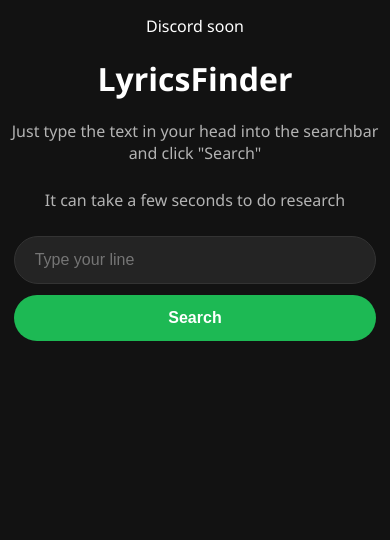
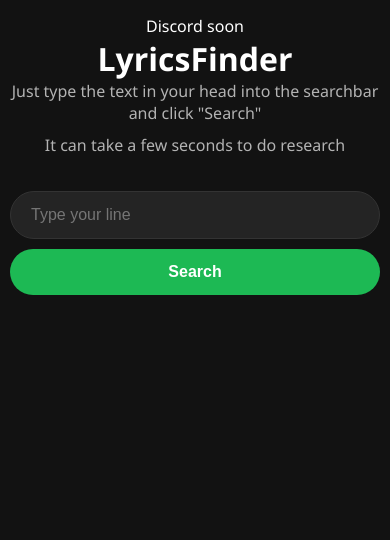
Before and after one commit to realkek2010/LyricsFinder, a Flask app: page / in a window 390 px wide. Shown: the top 540 px of the page. Run offline with Flask 3, Linux system fonts and the light colour scheme.

Commit message:
Update style.css
A few changes for the Design

```diff
--- a/static/style.css
+++ b/static/style.css
@@ -25,26 +25,81 @@ body {
     padding-bottom: 40px;
 }
 
-h1 {
+/* --- Discord Button (Fixed Top-Left) --- */
+.discord-link {
+    position: fixed;
+    top: 20px;
+    left: 20px;
+    background-color: #242424;
+    color: #5865F2; /* Discord-Blau */
+    padding: 10px;
+    border-radius: 50%;
+    display: flex;
+    align-items: center;
+    justify-content: center;
+    width: 45px;
+    height: 45px;
+    box-shadow: 0 4px 10px rgba(0,0,0,0.4);
+    transition: transform 0.2s ease, background-color 0.2s ease, box-shadow 0.2s ease, color 0.2s ease;
+    z-index: 1000;
+}
+
+.discord-icon {
+    width: 24px;
+    height: 24px;
+}
+
+.discord-link:hover {
+    background-color: #5865F2;
+    color: #ffffff;
+    transform: scale(1.1);
+    box-shadow: 0 0 15px rgba(88, 101, 242, 0.7);
+}
+
+/* --- Header & Logo Area --- */
+.header-container {
+    display: flex;
+    align-items: center;
+    justify-content: center;
+    gap: 15px;
     margin-top: 20px;
     margin-bottom: 20px;
 }
 
+.header-container img {
+    height: 50px;
+    width: auto;
+    object-fit: contain;
+}
+
+h1 {
+    margin: 0;
+    font-size: 32px;
+}
+
 .P1 {
     font-family: 'Segoe UI', Tahoma, Geneva, Verdana, sans-serif;
-    margin-bottom: 25px;
+    margin-bottom: 10px;
     color: #b3b3b3;
 }
 
 /* --- Search Area --- */
 .search-box {
-    margin: 0 auto 40px auto;
+    margin: 25px auto 40px auto;
     display: flex;
     justify-content: center;
     align-items: center;
     gap: 10px;
     width: 100%;
     max-width: 500px;
+}
+
+#searchForm {
+    display: flex;
+    align-items: center;
+    gap: 10px;
+    width: 100%;
+    justify-content: center;
 }
 
 input[type="text"] {
@@ -57,6 +112,11 @@ input[type="text"] {
     color: #fff;
     font-size: 16px;
     outline: none;
+    transition: border-color 0.2s;
+}
+
+input[type="text"]:focus {
+    border-color: #1db954;
 }
 
 button {
@@ -68,13 +128,15 @@ button {
     font-weight: bold;
     font-size: 16px;
     cursor: pointer;
-    transition: background 0.2s, transform 0.1s;
     white-space: nowrap;
-    margin-top: 11px;
+    transition: all 0.3s ease-in-out;
 }
 
+/* Search Button Glow-Effekt */
 button:hover {
     background-color: #1ed760;
+    transform: translateY(-2px);
+    box-shadow: 0 0 15px rgba(29, 185, 84, 0.8), 0 0 25px rgba(29, 185, 84, 0.4);
 }
 
 /* --- Results Grid --- */
@@ -169,9 +231,15 @@ footer a:hover {
         padding: 15px 10px;
     }
 
-    .search-box {
+    .discord-link {
+        top: 15px;
+        left: 15px;
+        width: 40px;
+        height: 40px;
+    }
+
+    #searchForm {
         flex-direction: column;
-        gap: 12px;
     }
 
     input[type="text"] {
@@ -198,10 +266,6 @@ footer a:hover {
         flex-direction: column;
         gap: 8px;
     }
-
-    footer a {
-        margin-left: 0;
-    }
 }
 
 /* --- Loading Dots Animation --- */
@@ -218,7 +282,7 @@ footer a:hover {
 .loading-dots span {
     width: 8px;
     height: 8px;
-    background-color: #1db954; /* Spotify-Grün */
+    background-color: #1db954;
     border-radius: 50%;
     display: inline-block;
     animation: bounce 1.4s infinite ease-in-out both;
```
